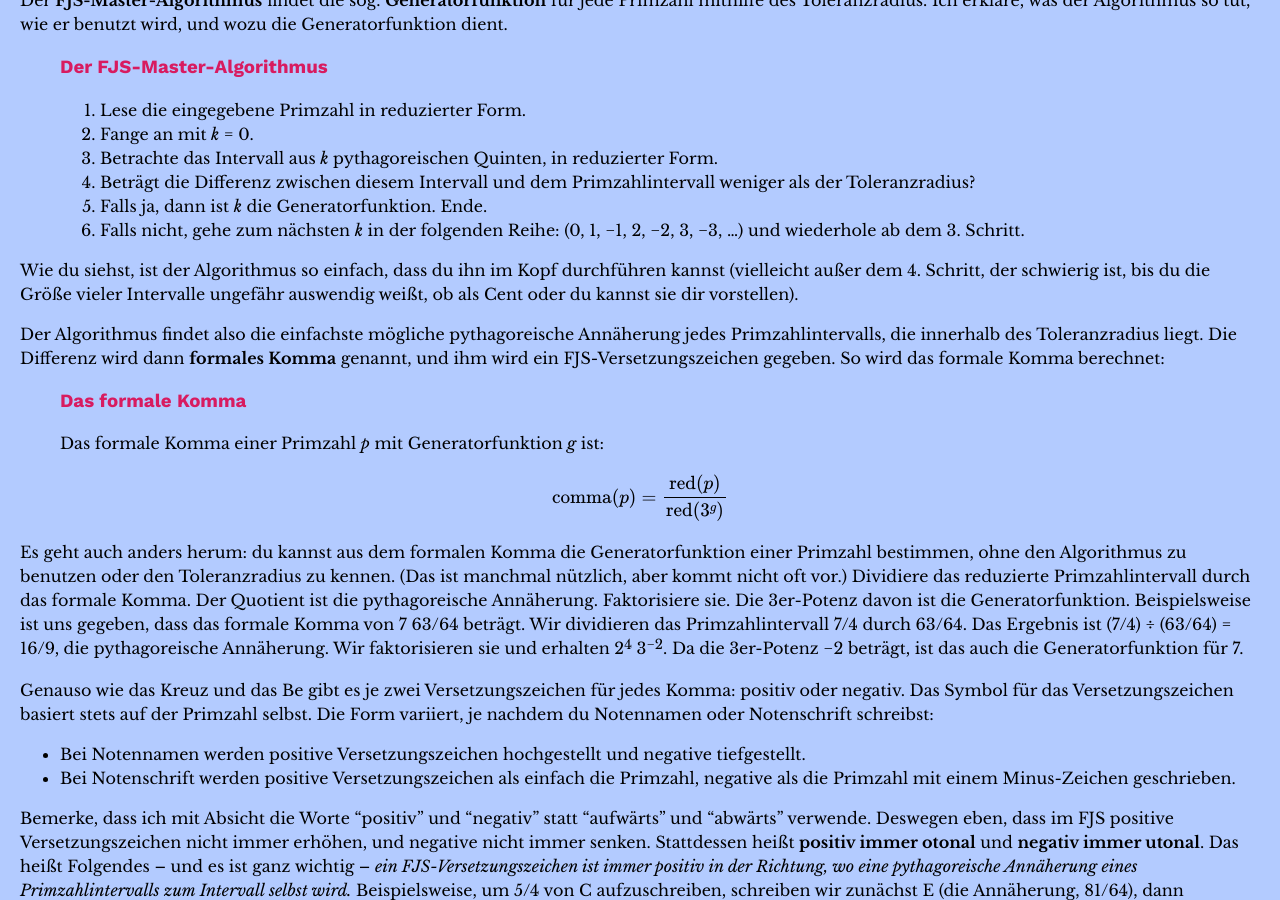
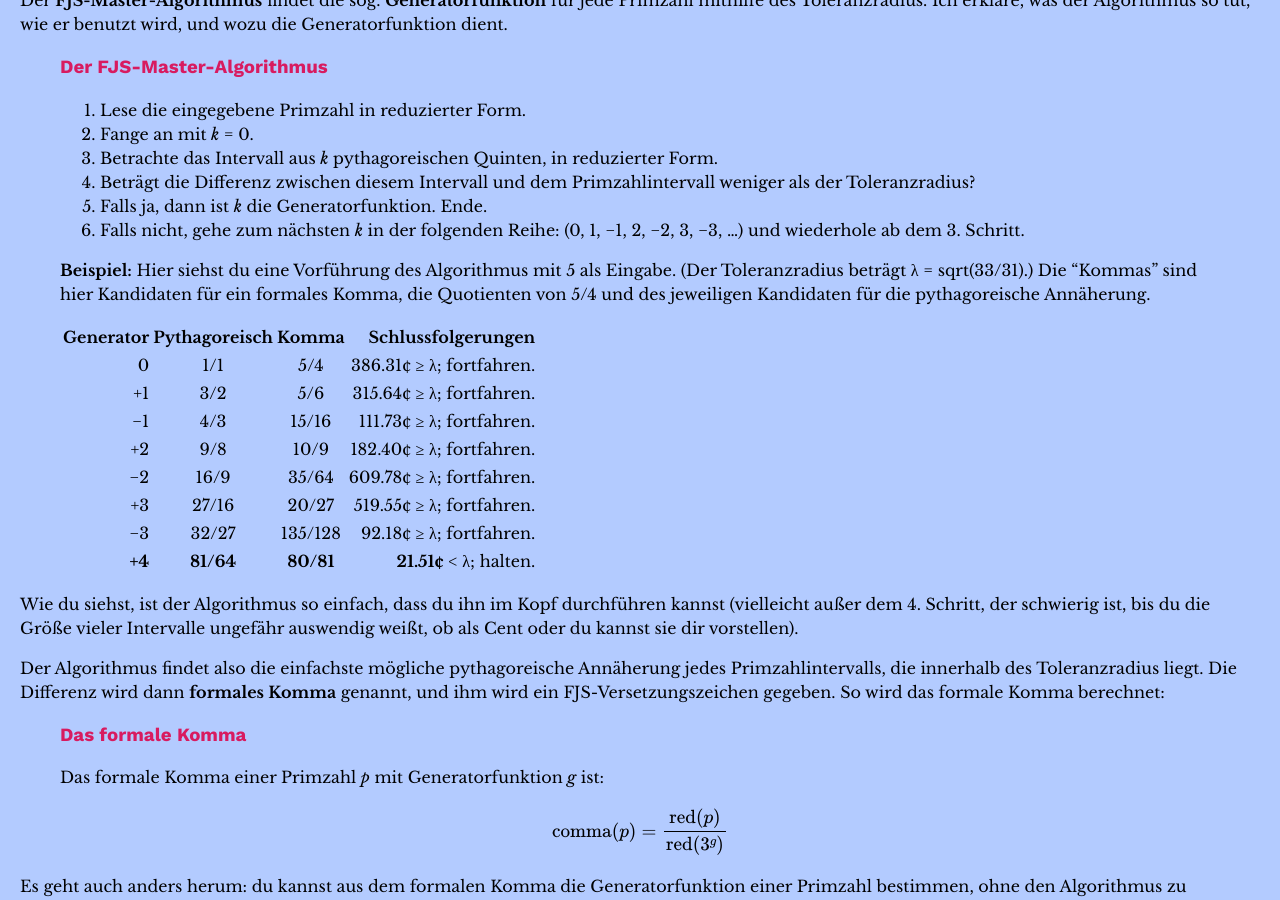
Before and after one commit to misotanni/misotanni.github.io, a Jekyll site: the page built from fjs/de/crash.md, in a window 1280 px wide and 900 px high, scrolled down 5377 px. Built offline with Jekyll 4.4.1, drawn with Linux system fonts in a browser that asks for light colours; our own code applies the rules of GitHub Pages for plain Markdown files; formulas are drawn with MathJax 3.

Commit message:
deutsche Tabelle

```diff
--- a/fjs/de/crash.md
+++ b/fjs/de/crash.md
@@ -175,6 +175,19 @@ Der **FJS-Master-Algorithmus** findet die sog. **Generatorfunktion** für jede P
 > 4. Beträgt die Differenz zwischen diesem Intervall und dem Primzahlintervall weniger als der Toleranzradius?
 > 5. Falls ja, dann ist *k* die Generatorfunktion. Ende.
 > 6. Falls nicht, gehe zum nächsten *k* in der folgenden Reihe: (0, 1, −1, 2, −2, 3, −3, ...) und wiederhole ab dem 3. Schritt.
+>
+> **Beispiel:** Hier siehst du eine Vorführung des Algorithmus mit 5 als Eingabe. (Der Toleranzradius beträgt λ = sqrt(33/31).) Die "Kommas" sind hier Kandidaten für ein formales Komma, die Quotienten von 5/4 und des jeweiligen Kandidaten für die pythagoreische Annäherung.
+>
+> | Generator | Pythagoreisch |   Komma   |          Schlussfolgerungen |
+> |----------:|:-------------:|:---------:|----------------------------:|
+> |       0   |      1/1      |    5/4    |  386.31¢   ≥ λ; fortfahren. |
+> |      +1   |      3/2      |    5/6    |  315.64¢   ≥ λ; fortfahren. |
+> |      −1   |      4/3      |   15/16   |  111.73¢   ≥ λ; fortfahren. |
+> |      +2   |      9/8      |   10/9    |  182.40¢   ≥ λ; fortfahren. |
+> |      −2   |     16/9      |   35/64   |  609.78¢   ≥ λ; fortfahren. |
+> |      +3   |     27/16     |   20/27   |  519.55¢   ≥ λ; fortfahren. |
+> |      −3   |     32/27     |  135/128  |   92.18¢   ≥ λ; fortfahren. |
+> |    **+4** |   **81/64**   | **80/81** | **21.51¢** < λ; halten.     |
 
 Wie du siehst, ist der Algorithmus so einfach, dass du ihn im Kopf durchführen kannst (vielleicht außer dem 4. Schritt, der schwierig ist, bis du die Größe vieler Intervalle ungefähr auswendig weißt, ob als Cent oder du kannst sie dir vorstellen).
 
```
